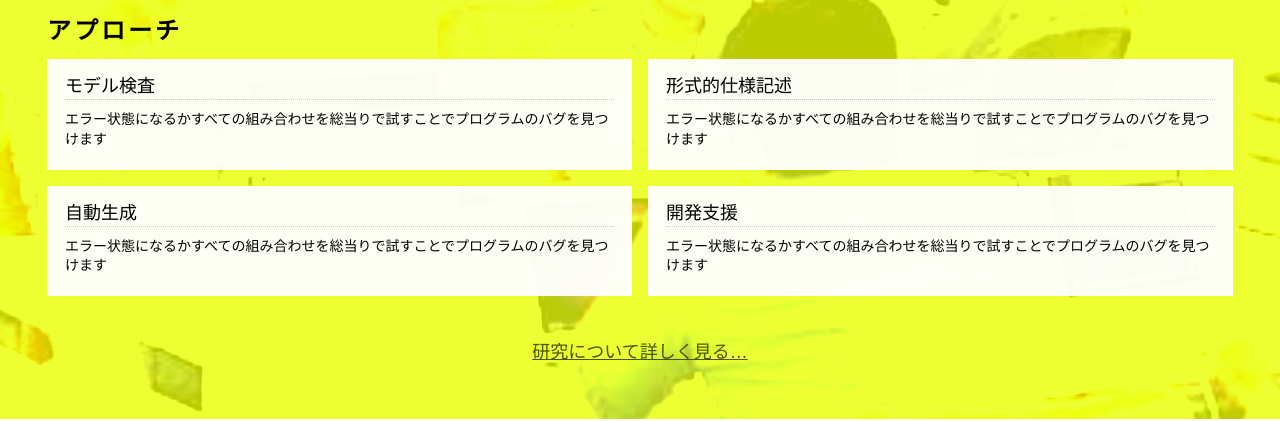
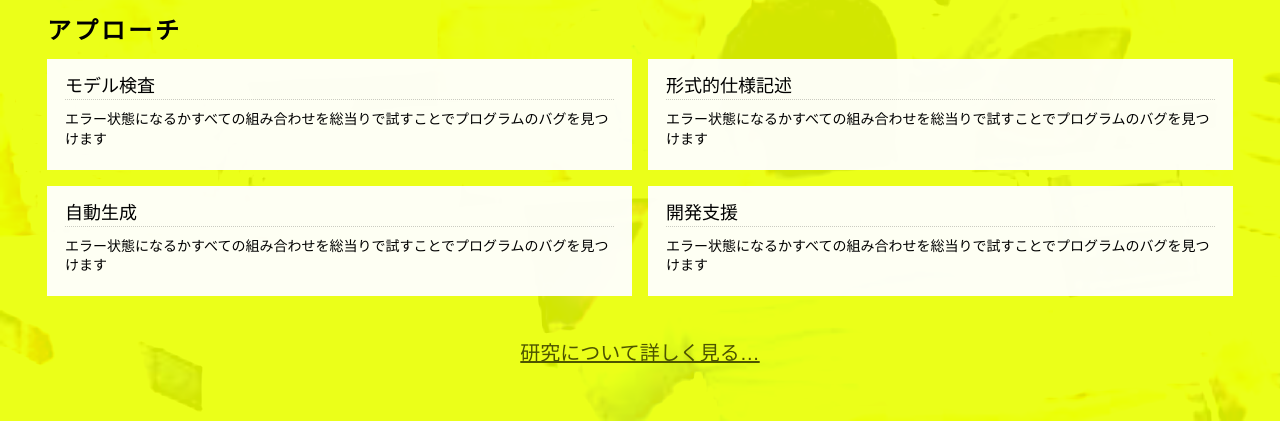
Before and after one commit to kut-tktlab/tktlab-website, a website: page src/index.html in a window 1280 px wide. Shown: the part 543-964 px from the top of the page. Drawn offline with nearby package versions, Linux system fonts and the light colour scheme; files that its build step writes are made by us from their sources; a web font is replaced by a local one.

Commit message:
黄色の背景を画像のものに変更

```diff
--- a/src/stylesheets/style.styl
+++ b/src/stylesheets/style.styl
@@ -101,8 +101,8 @@ a
     top: 0
     z-index: -2
     background:
-      url("/images/primary-background.png") left top / 150% no-repeat,
-      linear-gradient(rgba(233,255,0,0.8), rgba(233,255,0,0.8))
+      url("/images/primary-background.png") left top / 150% no-repeat
+
     -webkit-filter: brightness(2.3) contrast(2)
     filter: brightness(2.3) contrast(2)
 
@@ -115,7 +115,8 @@ a
     left: 0
     top: 0
     z-index: -1
-    background-color: rgba(233, 255, 0, 0.8)
+    background: url("/images/yellow-bg.png")
+    opacity: 0.9
 
 .primary-article
   padding: 16px 26px
@@ -281,4 +282,4 @@ a
   padding-top: 15px
   padding-bottom: 15px
   text-align: center
-  font-size: 18px
+  font-size: 20px
```
Also changed, not shown: src/images/yellow-bg.png (added), 1 other file.
